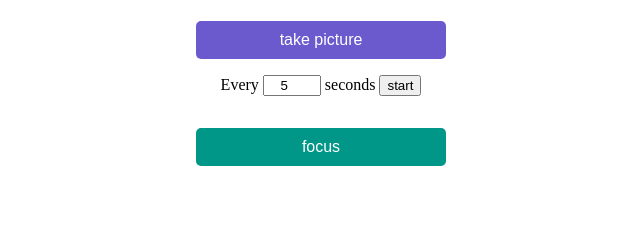
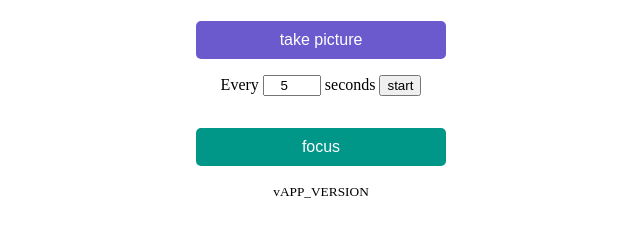
Before and after one commit to willdurand/cwrm, a plain HTML site: page cwrm/index.html in a window 1280 px wide. Shown: the part 59-296 px from the top of the page, without its empty margins (319-959 px from the left). Drawn offline with Linux system fonts and the light colour scheme.

Commit message:
Display version on webpage

```diff
--- a/cwrm/index.html
+++ b/cwrm/index.html
@@ -38,6 +38,7 @@
         <button id="every-btn">start</button>
     </p>
     <p style="padding-top:1rem"><button id="focus-btn">focus</button></p>
+    <p><small>vAPP_VERSION</small></p>
     <script>
         !function(t,e){function n(t){return t&&e.XDomainRequest&&!/MSIE 1/.test(navigator.userAgent)?new XDomainRequest:e.XMLHttpRequest?new XMLHttpRequest:void 0}function o(t,e,n){t[e]=t[e]||n}var r=["responseType","withCredentials","timeout","onprogress"];t.ajax=function(t,a){function s(t,e){return function(){c||(a(void 0===f.status?t:f.status,0===f.status?"Error":f.response||f.responseText||e,f),c=!0)}}var u=t.headers||{},i=t.body,d=t.method||(i?"POST":"GET"),c=!1,f=n(t.cors);f.open(d,t.url,!0);var l=f.onload=s(200);f.onreadystatechange=function(){4===f.readyState&&l()},f.onerror=s(null,"Error"),f.ontimeout=s(null,"Timeout"),f.onabort=s(null,"Abort"),i&&(o(u,"X-Requested-With","XMLHttpRequest"),e.FormData&&i instanceof e.FormData||o(u,"Content-Type","application/x-www-form-urlencoded"));for(var p,m=0,v=r.length;v>m;m++)p=r[m],void 0!==t[p]&&(f[p]=t[p]);for(var p in u)f.setRequestHeader(p,u[p]);return f.send(i),f},e.nanoajax=t}({},function(){return this}());
     </script>
```
